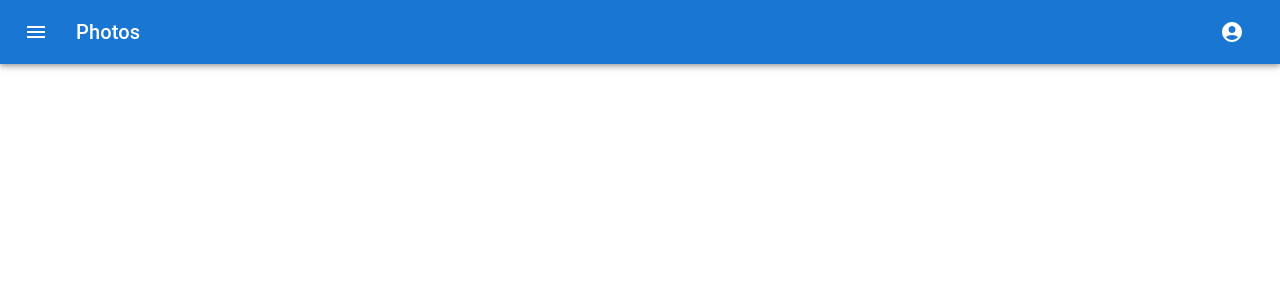
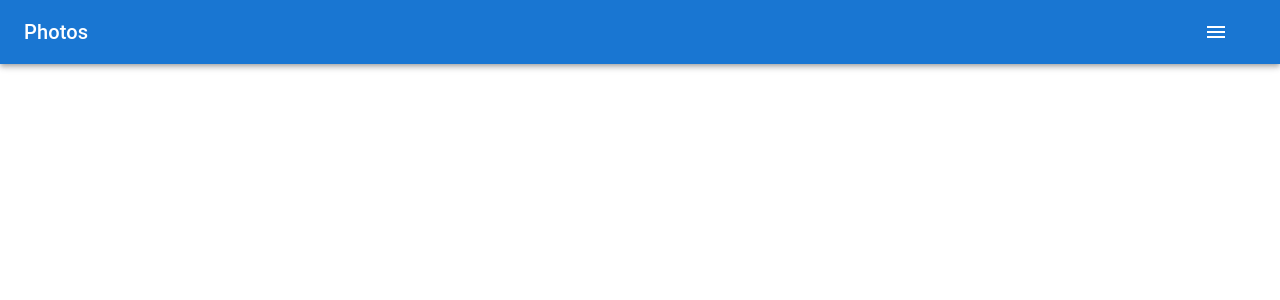
Before and after one commit to jonss0777/Flock, a Next.js app in the folder my-app/: page / in a window 1280 px wide. Shown: the top 300 px of the page. Built offline with nearby package versions, Linux system fonts and the light colour scheme.

Commit message:
updated navbar

```diff
--- a/my-app/app/MenuBar.js
+++ b/my-app/app/MenuBar.js
@@ -1,4 +1,4 @@
-
+'use client'
 
 import * as React from 'react';
 import AppBar from '@mui/material/AppBar';
@@ -32,26 +32,27 @@ export default function MenuAppBar() {
 
     return (
         <Box sx={{ flexGrow: 1 }}>
-      <FormGroup>
-
-      </FormGroup>
+            {/* <FormGroup>
+        <FormControlLabel
+          control={
+            <Switch
+              checked={auth}
+              onChange={handleChange}
+              aria-label="login switch"
+            />
+          }
+          label={auth ? 'Logout' : 'Login'}
+        />
+      </FormGroup> */}
             <AppBar position="static">
                 <Toolbar>
-          <IconButton
-            size="large"
-            edge="start"
-            color="inherit"
-            aria-label="menu"
-            sx={{ mr: 2 }}
-          >
-            <MenuIcon />
-          </IconButton>
+
                     <Typography variant="h6" component="div" sx={{ flexGrow: 1 }}>
                         Photos
                     </Typography>
                     {auth && (
                         <div>
-              <IconButton
+                            {/* <IconButton
                                 size="large"
                                 aria-label="account of current user"
                                 aria-controls="menu-appbar"
@@ -60,7 +61,7 @@ export default function MenuAppBar() {
                                 color="inherit"
                             >
                                 <AccountCircle />
-              </IconButton>
+                            </IconButton> */}
                             <Menu
                                 id="menu-appbar"
                                 anchorEl={anchorEl}
@@ -81,6 +82,17 @@ export default function MenuAppBar() {
                             </Menu>
                         </div>
                     )}
+
+                    <IconButton
+                        size="large"
+                        edge="start"
+                        color="inherit"
+                        aria-label="menu"
+                        sx={{ mr: 2 }}
+                    >
+                        <MenuIcon />
+                    </IconButton>
+
                 </Toolbar>
             </AppBar>
         </Box>
```
Lines whose indentation alone changed are shown as unchanged.
